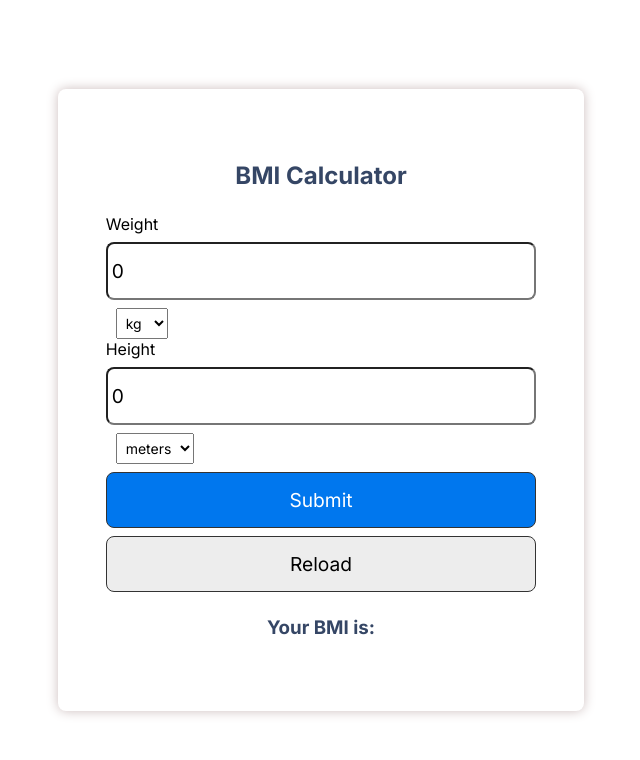
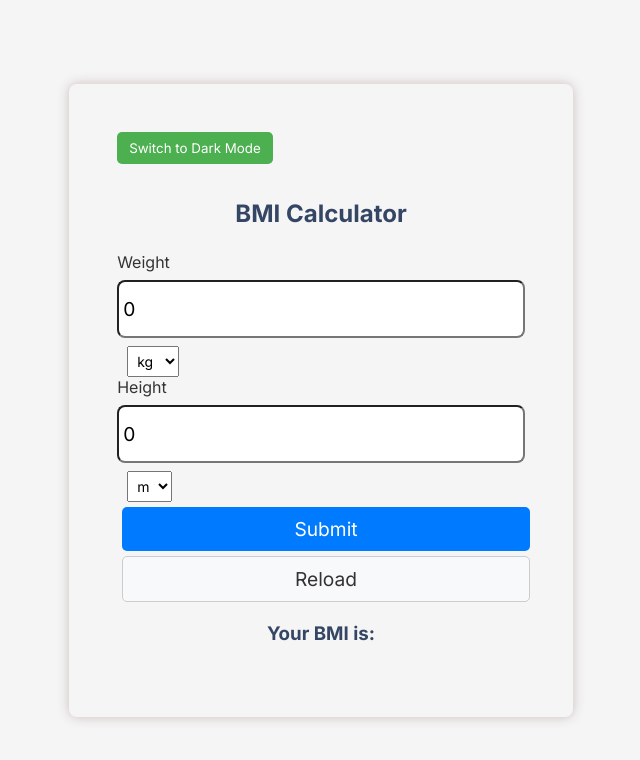
Before and after one commit to iiitl/bmi_calculator, a React (Create React App) app: page / in a window 1280 px wide. Shown: the top 760 px of the page, without its empty margins (319-959 px from the left). Built offline with nearby package versions, Linux system fonts and the light colour scheme.

Commit message:
Added the feature of light mode and dark mode

```diff
--- a/src/App.js
+++ b/src/App.js
@@ -1,40 +1,64 @@
 import './App.css';
 import './index.css';
-import React, { useState } from 'react';
+import React, { useState, useEffect } from 'react';
+
+// Constants for conversion
+const CONVERSION_FACTORS = {
+  lbsToKg: 0.453592,
+  inToM: 0.0254,
+};
+
+const UNITS = {
+  weight: ['kg', 'lbs'],
+  height: ['m', 'in'],
+};
 
 function App() {
-
+  // State
   const [weight, setWeight] = useState(0);
   const [height, setHeight] = useState(0);
   const [bmi, setBmi] = useState('');
   const [message, setMessage] = useState('');
   const [weightUnit, setWeightUnit] = useState('kg');
   const [heightUnit, setHeightUnit] = useState('m');
+  const [theme, setTheme] = useState(localStorage.getItem('theme') || 'light'); // Load theme from localStorage
 
+  // Theme Toggle
+  const toggleTheme = () => {
+    const newTheme = theme === 'light' ? 'dark' : 'light';
+    setTheme(newTheme);
+    localStorage.setItem('theme', newTheme);
+  };
 
+  useEffect(() => {
+    document.body.className = theme; // Apply theme to body class
+  }, [theme]);
+
+  // Conversion functions
   const convertToKg = (weight, unit) => {
-    return unit === 'lbs' ? weight * 0.453592 : parseFloat(weight);
+    return unit === 'lbs' ? weight * CONVERSION_FACTORS.lbsToKg : parseFloat(weight);
   };
 
   const convertToMeters = (height, unit) => {
-    return unit === 'in' ? height * 0.0254 : parseFloat(height);
+    return unit === 'in' ? height * CONVERSION_FACTORS.inToM : parseFloat(height);
   };
 
-
+  // BMI Calculation
   let calcBmi = (event) => {
     event.preventDefault();
 
     if (weight === 0 || height === 0) {
       alert('Please enter a valid weight and height');
     } else {
-
+      // Convert to standard units (kg & meters)
+      let weightInKg = convertToKg(weight, weightUnit);
       let heightInMeters = convertToMeters(height, heightUnit);
 
-
+      // BMI Formula
       let bmi = weightInKg / (heightInMeters * heightInMeters);
       setBmi(bmi.toFixed(1));
 
-
+      // BMI Message
       if (bmi < 18.5) {
         setMessage('You are underweight');
       } else if (bmi >= 18.5 && bmi < 25) {
@@ -47,17 +71,22 @@ function App() {
     }
   };
 
-
+  // Reload Button
   let reload = () => {
     window.location.reload();
   };
 
   return (
-    <div className="app">
+    <div className={`app ${theme}`}>
       <div className="container">
+        {/* Theme Toggle Button */}
+        <button className="theme-btn" onClick={toggleTheme}>
+          Switch to {theme === 'light' ? 'Dark' : 'Light'} Mode
+        </button>
+
         <h2 className="center">BMI Calculator</h2>
         <form onSubmit={calcBmi}>
-
+          {/* Weight Input */}
           <div>
             <label>Weight</label>
             <input
@@ -71,12 +100,15 @@ function App() {
               onChange={(e) => setWeightUnit(e.target.value)}
               className="unit-select"
             >
-              <option value="kg">kg</option>
-              <option value="lbs">lbs</option>
+              {UNITS.weight.map((unit) => (
+                <option key={unit} value={unit}>
+                  {unit}
+                </option>
+              ))}
             </select>
           </div>
 
-
+          {/* Height Input */}
           <div>
             <label>Height</label>
             <input
@@ -90,12 +122,15 @@ function App() {
               onChange={(e) => setHeightUnit(e.target.value)}
               className="unit-select"
             >
-              <option value="m">meters</option>
-              <option value="in">inches</option>
+              {UNITS.height.map((unit) => (
+                <option key={unit} value={unit}>
+                  {unit}
+                </option>
+              ))}
             </select>
           </div>
 
-
+          {/* Buttons */}
           <div>
             <button className="btn" type="submit">
               Submit
@@ -106,7 +141,7 @@ function App() {
           </div>
         </form>
 
-
+        {/* BMI Result */}
         <div className="center">
           <h3>Your BMI is: {bmi}</h3>
           <p>{message}</p>
--- a/src/index.css
+++ b/src/index.css
@@ -73,3 +73,68 @@ p {
 .img-container img {
   height: 200px;
 }
+
+/* Light Mode */
+body.light {
+  background-color: #f5f5f5;
+  color: #333;
+}
+
+/* Dark Mode */
+body.dark {
+  background-color: #333;
+  color: #f5f5f5;
+}
+
+/* Container Styling */
+.app {
+  padding: 20px;
+}
+
+/* Theme Button */
+.theme-btn {
+  margin-bottom: 15px;
+  padding: 8px 12px;
+  background-color: #4caf50;
+  color: white;
+  border: none;
+  border-radius: 5px;
+  cursor: pointer;
+}
+
+/* Button Styling */
+.theme-btn:hover {
+  background-color: #45a049;
+}
+
+/* Other Styling */
+.unit-select {
+  margin-left: 10px;
+  padding: 5px;
+  font-size: 14px;
+}
+
+.btn {
+  margin: 5px;
+  padding: 10px;
+  background-color: #007bff;
+  color: white;
+  border: none;
+  border-radius: 5px;
+  cursor: pointer;
+}
+
+.btn-outline {
+  background-color: #f8f9fa;
+  color: #333;
+  border: 1px solid #ccc;
+}
+
+.btn:hover {
+  background-color: #0056b3;
+}
+
+.center {
+  text-align: center;
+  margin-top: 20px;
+}
```
